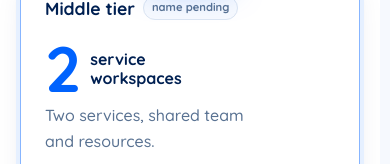
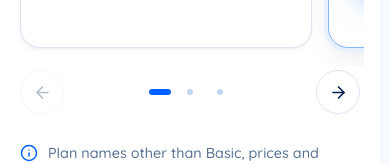
Before and after one commit to eaglerankersdev/sidekick-frontend-design, a Next.js app: page /pricing in a window 390 px wide. Shown: the part 1175-1339 px from the top of the page. Built offline with nearby package versions, Linux system fonts and the light colour scheme; no server answers.

Commit message:
Add responsive swipe carousels for card collections

```diff
--- a/app/pricing/page.tsx
+++ b/app/pricing/page.tsx
@@ -1,3 +1,4 @@
+import { ResponsiveCarousel } from "@/components/marketing/ResponsiveCarousel";
 import type { Metadata } from "next";
 import Link from "next/link";
 import { ArrowRight, Check, Minus, Layers3, Globe, Info } from "lucide-react";
@@ -37,7 +38,7 @@ export default function PricingPage() {
       {/* 1. Three plan cards */}
       <section className="section section--white" style={{ paddingTop: 40 }}>
         <div className="container">
-          <div className={s.plans} data-reveal-stagger>
+          <ResponsiveCarousel className={s.plans} label="Plans">
             {plans.map((p) => (
               <div key={p.key} className={`card ${s.plan} ${p.featured ? s.planFeatured : ""}`}>
                 {p.featured && <span className={s.ribbon}>Most flexible</span>}
@@ -70,7 +71,7 @@ export default function PricingPage() {
                 </Link>
               </div>
             ))}
-          </div>
+          </ResponsiveCarousel>
           <p className={s.fine} data-reveal>
             <Info aria-hidden /> Plan names other than Basic, prices and feature limits come from the final commercial configuration. No
             prices, trials or guarantees are published here.
@@ -190,7 +191,7 @@ export default function PricingPage() {
             <h2>Your accounts, their charges.</h2>
             <p>Connected services may involve separate third-party fees billed by those providers.</p>
           </div>
-          <div className="grid grid--3" data-reveal-stagger>
+          <ResponsiveCarousel className="grid grid--3" label="Provider integrations">
             {[
               { icon: <BrandLogo brand="stripe" />, title: "Stripe", body: "You connect your own Stripe account. Stripe's processing fees apply.", f: "stripeInvoices" as const },
               { icon: <BrandLogo brand="gmail" />, title: "Email", body: "You connect your own sending account. Its plan and limits apply.", f: "emailSender" as const },
@@ -205,7 +206,7 @@ export default function PricingPage() {
                 <p>{c.body}</p>
               </div>
             ))}
-          </div>
+          </ResponsiveCarousel>
           <p className={s.fine} data-reveal>
             <Info aria-hidden /> Plan checkout is web-only. There is no native in-app subscription purchase.
           </p>
```
